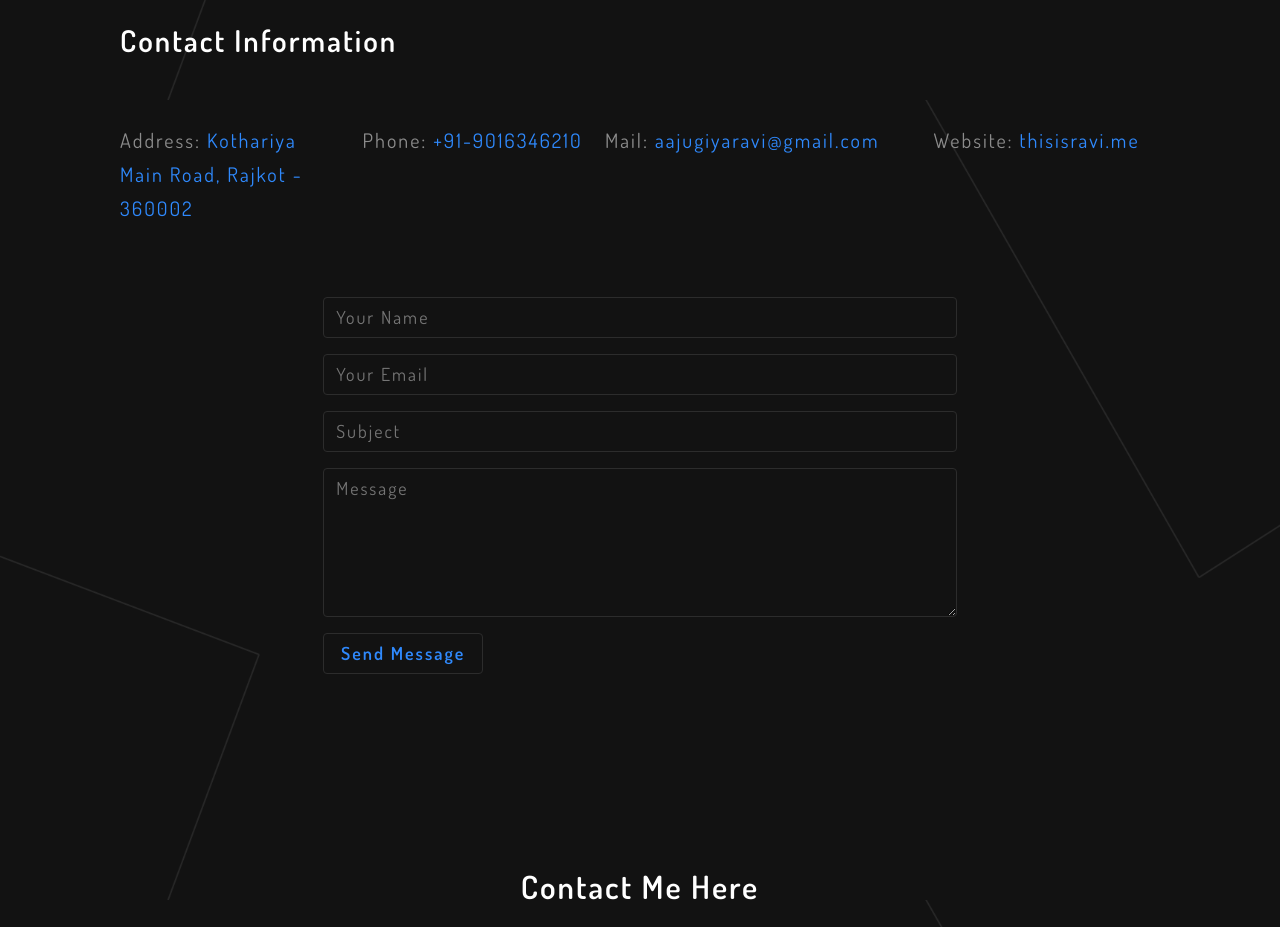
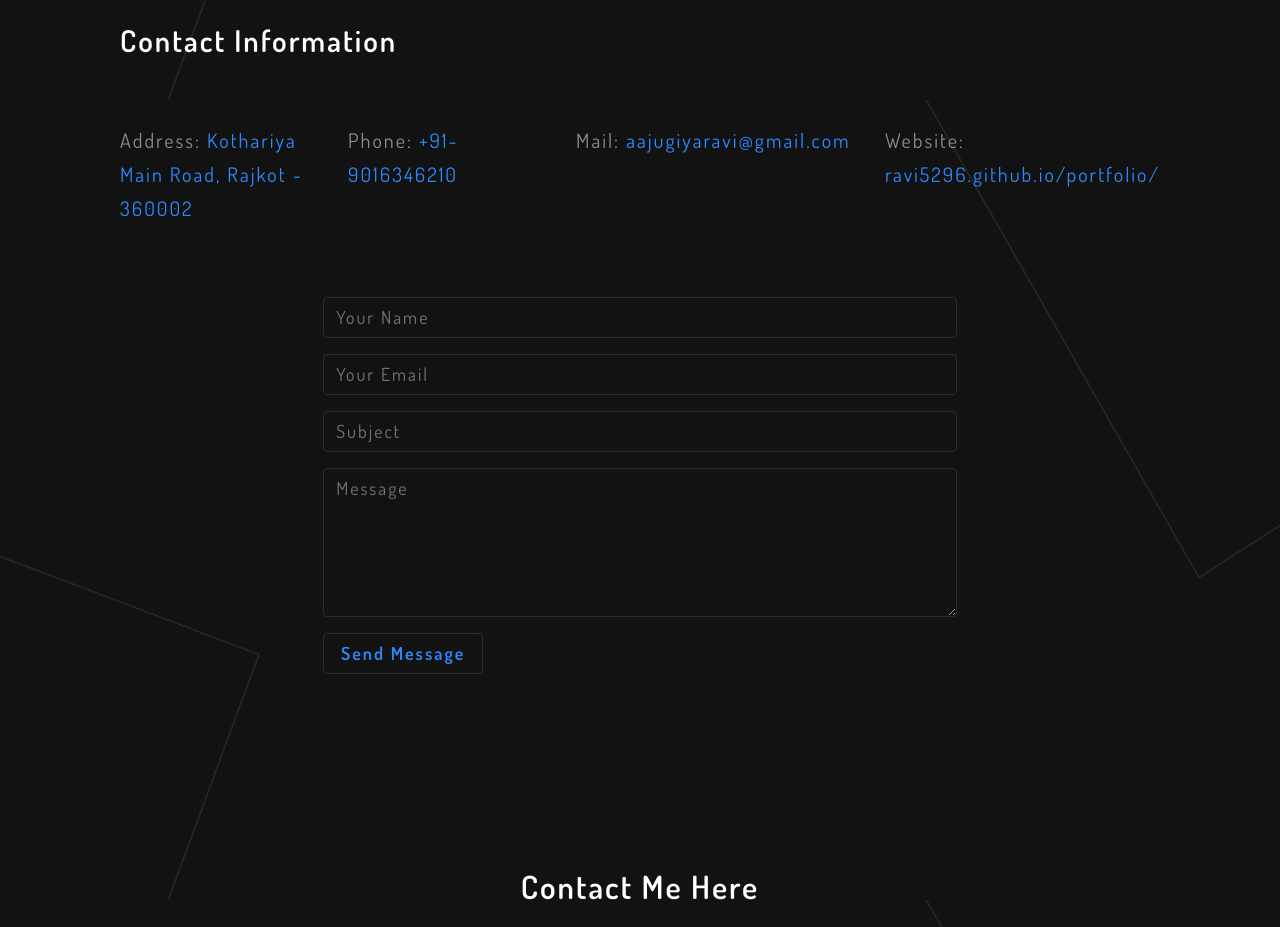
Before and after one commit to Ravi5296/Portfolio, a plain HTML site: page index.html in a window 1280 px wide. Shown: the part 7100-8027 px from the top of the page. Drawn offline with nearby package versions, Linux system fonts and the light colour scheme.

Commit message:
Update index.html

```diff
--- a/index.html
+++ b/index.html
@@ -253,7 +253,7 @@
                 <p>address: <span>kothariya main road, Rajkot - 360002</span></p>
                 <p>phone: <span>+91-9016346210</span></p>
                 <p>mail: <span class="link">aajugiyaravi@gmail.com</span></p>
-                <p>website: <span><a href="" class="link">thisisravi.me</a></span></p>
+                <p>website: <span><a href="https://ravi5296.github.io/portfolio/" class="link">ravi5296.github.io/portfolio/</a></span></p>
             </div>
 
             <form action="mailto:aajugiyaravi@mail.com">
```
